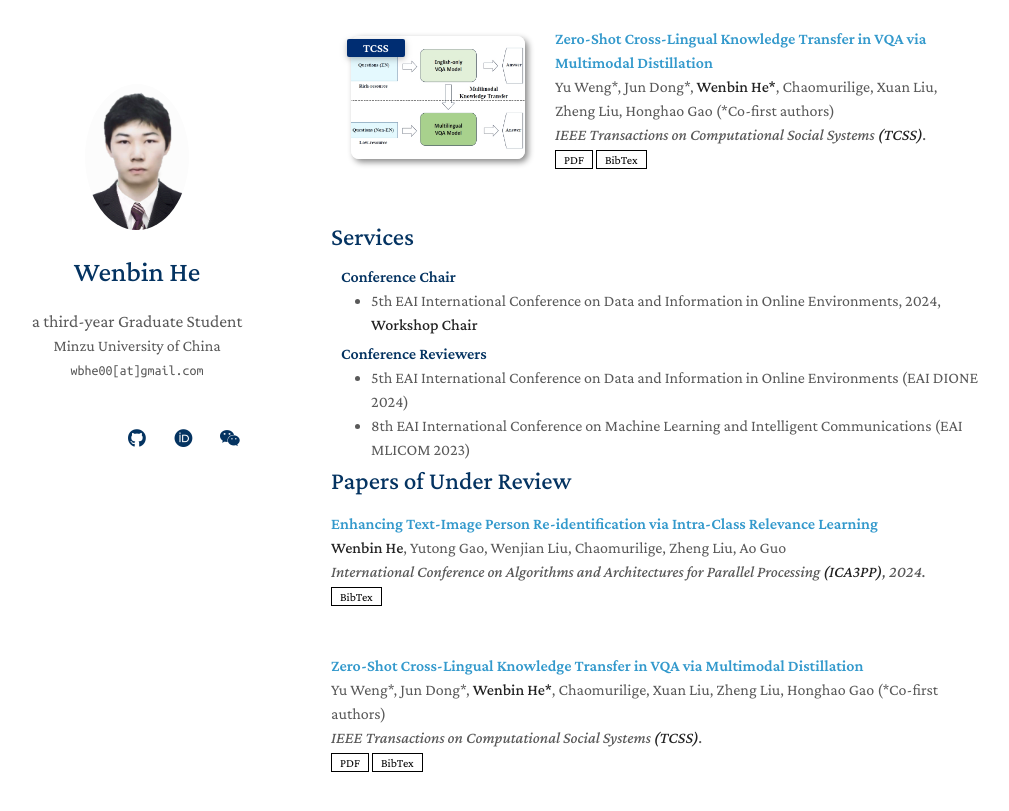
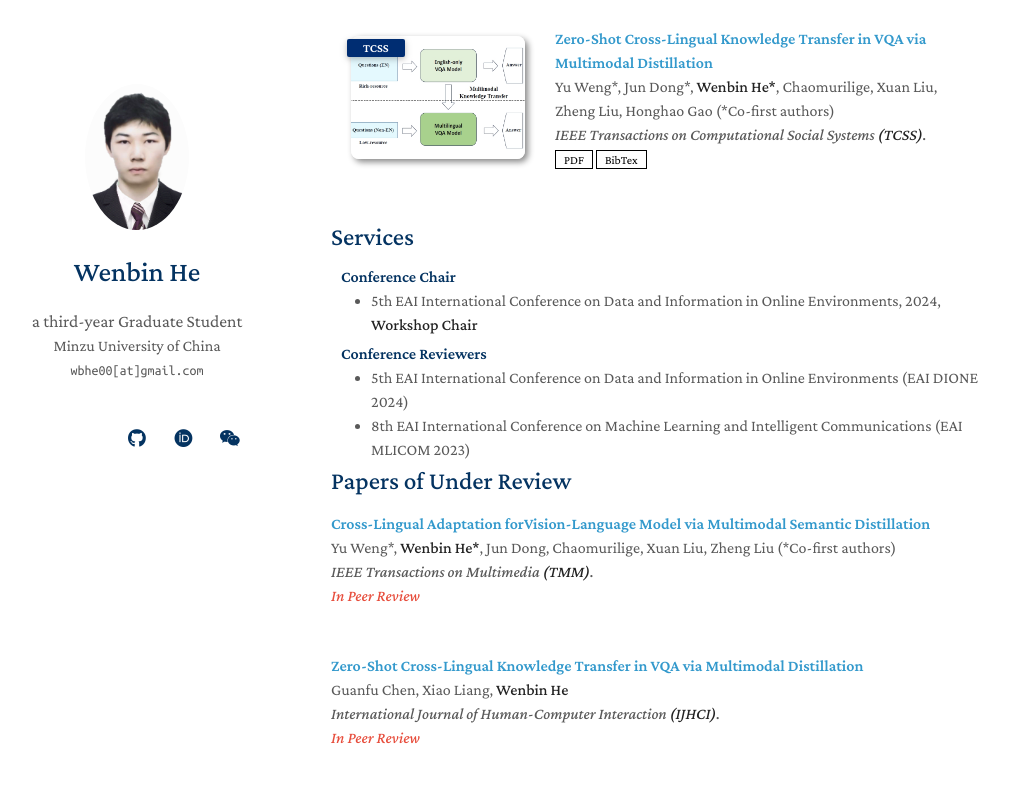
Before and after one commit to BbiHH/BbiHH.github.io, a Jekyll site: the page built from index.md, in a window 1280 px wide and 900 px high, scrolled down 900 px. Shown: the top 811 px of the window, without its empty margins (139-1148 px from the left). Built offline with Jekyll 4.4.1, drawn with Linux system fonts in a browser that asks for light colours; a style sheet for code colours, icons or effects is not loaded; our own code applies the rules of GitHub Pages for plain Markdown files.

Commit message:
Update underreview.yml

```diff
--- a/_data/underreview.yml
+++ b/_data/underreview.yml
@@ -1,18 +1,13 @@
 main:
 
-  - title: "Enhancing Text-Image Person Re-identification via Intra-Class Relevance Learning"
-    authors: <strong>Wenbin He</strong>, Yutong Gao, Wenjian Liu, Chaomurilige, Zheng Liu, Ao Guo
-    conference_short: ICA3PP
-    conference: International Conference on Algorithms and Architectures for Parallel Processing <strong>(ICA3PP)</strong>, 2024.
-    bibtex: https://bib.yliu.me/MICCAI23.txt
-    image: ./assets/img/ICA3PP-ov.png
-    notes:
+  - title: "Cross-Lingual Adaptation forVision-Language Model via Multimodal Semantic Distillation"
+    authors: Yu Weng*, <strong>Wenbin He*</strong>, Jun Dong, Chaomurilige, Xuan Liu, Zheng Liu (*Co-first authors)
+    conference_short: TMM
+    conference: IEEE Transactions on Multimedia <strong>(TMM)</strong>.
+    notes: In Peer Review
 
   - title: "Zero-Shot Cross-Lingual Knowledge Transfer in VQA via Multimodal Distillation"
-    authors: Yu Weng*, Jun Dong*, <strong>Wenbin He*</strong>, Chaomurilige, Xuan Liu, Zheng Liu, Honghao Gao (*Co-first authors)
-    conference_short: TCSS
-    conference: IEEE Transactions on Computational Social Systems <strong>(TCSS)</strong>.
-    pdf: https://ieeexplore.ieee.org/abstract/document/10574223/
-    bibtex: https://scholar.googleusercontent.com/scholar.bib?q=info:SkbfiWUx-PEJ:scholar.google.com/&output=citation&scisdr=ClHEWHHWEJjnim38Rgk:AFWwaeYAAAAAZtv6XgmW2qUPpRMvPTZUojqkhZo&scisig=AFWwaeYAAAAAZtv6Xu65bHjJgc-yESuHuILjXjY&scisf=4&ct=citation&cd=-1&hl=en
-    image: ./assets/img/TCSS-ov.png
-    notes:
+    authors: Guanfu Chen, Xiao Liang, <strong>Wenbin He</strong>
+    conference_short: IJHCI
+    conference: International Journal of Human-Computer Interaction <strong>(IJHCI)</strong>.
+    notes: In Peer Review
```
